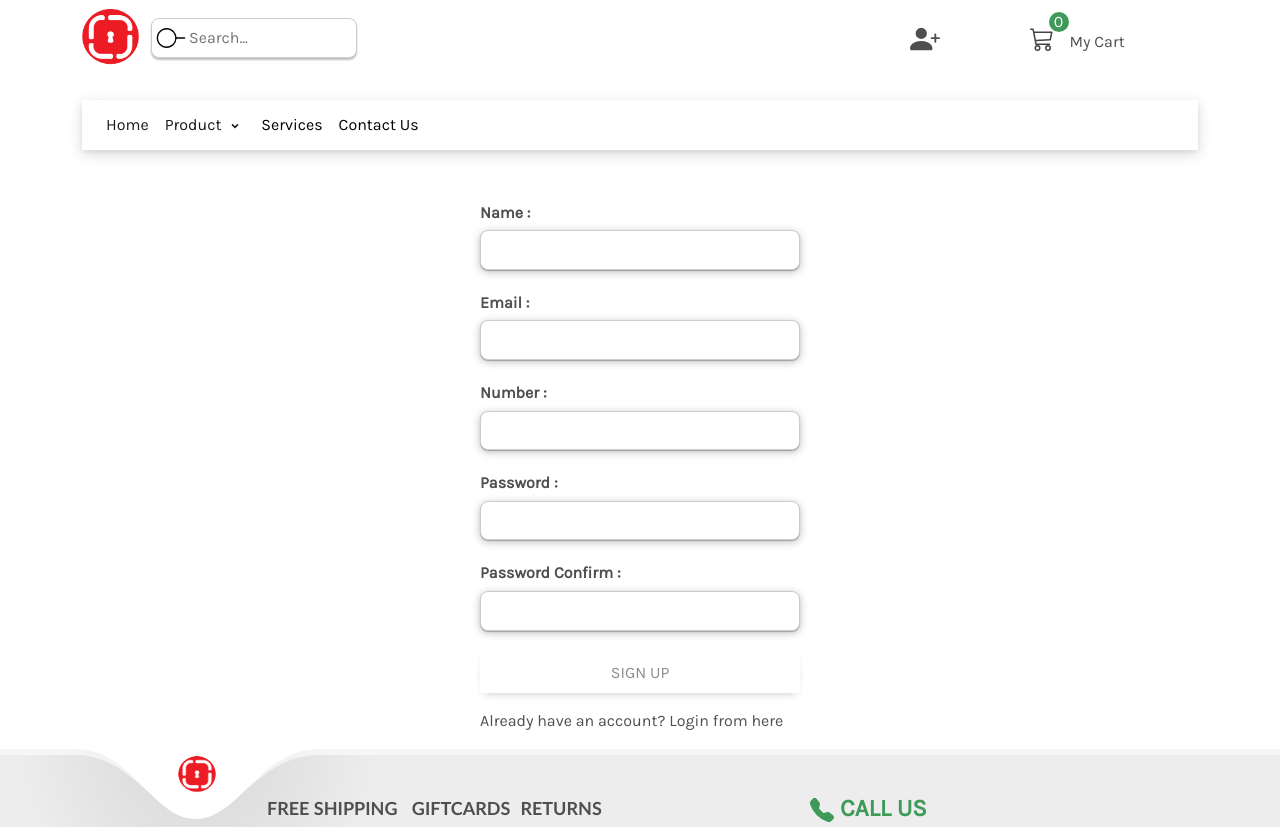
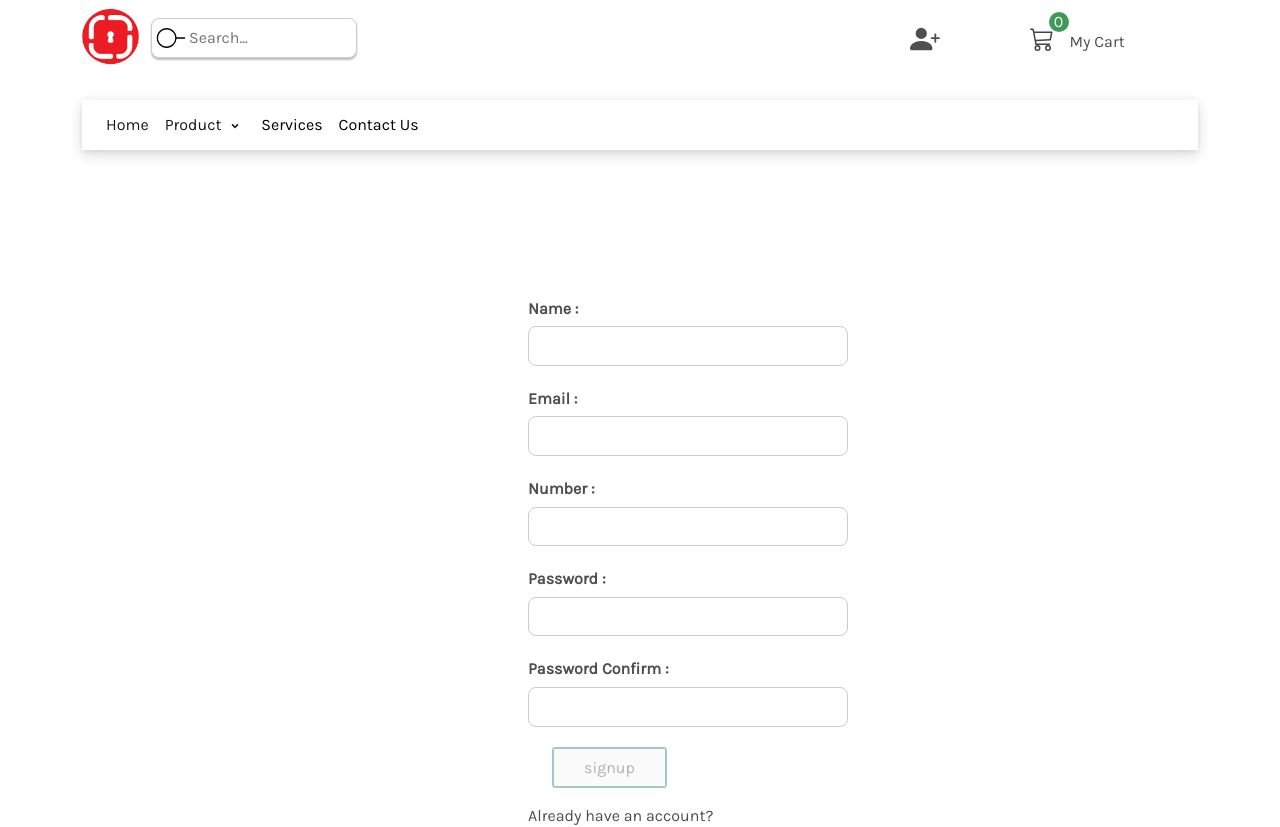
Before and after one commit to Atefeh-Masoumi/e-commercesample-template, a React (Create React App) app: page /signup in a window 1280 px wide. Shown: the top 827 px of the page. Built offline with nearby package versions, Linux system fonts and the light colour scheme.

Commit message:
inputform updated

```diff
--- a/src/common/input.css
+++ b/src/common/input.css
@@ -47,7 +47,6 @@ button {
 }
 
 .inputstyle{
-  box-shadow: rgba(0, 0, 0, 0.25) 0px 0.0625em 0.0625em, rgba(0, 0, 0, 0.25) 0px 0.125em 0.5em, rgba(255, 255, 255, 0.1) 0px 0px 0px 1px inset;
   outline: none;
   border: 0;
 }
--- a/src/component/Login/login.js
+++ b/src/component/Login/login.js
@@ -1,12 +1,12 @@
 import Input from "../../common/Input";
 import { useFormik } from "formik";
-import * as Yup from 'yup';
-import './login.css';
-import { Link,useNavigate } from "react-router-dom";
-import { useState ,useEffect} from "react";
+import * as Yup from "yup";
+import "./login.css";
+import { Link, useNavigate } from "react-router-dom";
+import { useState, useEffect } from "react";
 import { loginUser } from "../../Services/LoginService";
-import { useAuthAction,useAuth } from "../../Providers/AuthProvider";
-import {useQuery} from './../../hooks/useQuery'
+import { useAuthAction, useAuth } from "../../Providers/AuthProvider";
+import { useQuery } from "./../../hooks/useQuery";
 import { toast } from "react-toastify";
 
 // inital values for the form
@@ -17,29 +17,29 @@ const initialValues = {
 
 // Yup schema for form validation
 const validationSchema = Yup.object({
-    email: Yup.string().email("Invalid email format").required("Email is required"),
+  email: Yup.string()
+    .email("Invalid email format")
+    .required("Email is required"),
   password: Yup.string().required("password is required"),
 });
 
-
 const LoginForm = () => {
   // error state
-    const[err, setError]= useState(null);
-    const history = useNavigate()
+  const [err, setError] = useState(null);
+  const history = useNavigate();
   const query = useQuery();
-    const redirect = query.get('redirect') ||'/';
+  const redirect = query.get("redirect") || "/";
 
   // useAuthActions to dispatch actions
   const setAuth = useAuthAction();
   const userData = useAuth();
 
-    useEffect(()=>{
-        if(userData) history(redirect);
-    },[redirect,userData,history])
+  useEffect(() => {
+    if (userData) history(redirect);
+  }, [redirect, userData, history]);
 
   // submit handler
-    const onSubmit= async(values)=>{
-
+  const onSubmit = async (values) => {
     try {
       localStorage.setItem("auth token", JSON.stringify(values));
       console.log(values);
@@ -48,15 +48,13 @@ const LoginForm = () => {
       setAuth(values);
       setError(null);
       history("/");
-
     } catch (error) {
       console.log(error);
-            if(error.response && error.response.data.message)
+      if (error.response && error.response.data.message)
         setError(error.response.data.message);
       toast.error(error.response.data.message);
     }
   };
-
 
   // useFormik hook
   const formik = useFormik({
@@ -67,24 +65,43 @@ const LoginForm = () => {
   });
 
   return (
-        <div className="formContainer">
-            <form onSubmit={formik.handleSubmit}>
+    <div className="formContainer mb-8">
+      <form onSubmit={formik.handleSubmit} className="borderanimation m-5 p-5 rounded h-100">
         <Input formik={formik} name="email" label="Email" type="email" />
-                <Input formik={formik} name="password" label="Password" type='password' autocomplete="on" />
+        <Input
+          formik={formik}
+          name="password"
+          label="Password"
+          type="password"
+          autocomplete="on"
+        />
 
-                <button type="submit" disabled={!formik.isValid} className="btn primary btnlg button-addtocart" >
-                    Login
+        <button
+          type="submit"
+          disabled={!formik.isValid}
+          className="border-0 outline-none rounded borderbtn-animation"
+        >
+          <span>
+            <span>
+              <span>Login </span>
+            </span>
+          </span>
         </button>
 
-                {err&&<p style={{color:"red",marginTop:"20px"}}> {err}</p>}
+        {err && <p style={{ color: "red", marginTop: "20px" }}> {err}</p>}
 
         <Link to={`/signup`}>
-                    <p className="">Not have an Account yet? </p>
+          <button className="border-0 outline-none rounded borderbtn-animation ms-4">
+          <span>
+            <span>
+              <span>signup</span>
+            </span>
+          </span>
+          </button>
         </Link>
-
       </form>
     </div>
   );
-}
+};
 
 export default LoginForm;
--- a/src/component/Navigation/navbar.css
+++ b/src/component/Navigation/navbar.css
@@ -162,9 +162,7 @@ input[type="text"]::placeholder {
   width: 12rem;
   object-fit: cover;
 }
-.productmenu:after {
-  content: "";
-}
+
 /* stroke animation for navbar menu */
 ul.stroke  li a {
   position:relative;
--- a/src/component/SignUp/SignUp.js
+++ b/src/component/SignUp/SignUp.js
@@ -1,25 +1,29 @@
 import Input from "../../common/Input";
 import { useFormik } from "formik";
-import * as Yup from 'yup';
-import './signup.css';
-import { Link,useNavigate } from "react-router-dom";
+import * as Yup from "yup";
+import "./signup.css";
+import { Link, useNavigate } from "react-router-dom";
 import { signupUser } from "../../Services/SignUpService";
-import { useState,useEffect } from "react";
-import { useAuthAction,useAuth } from "../../Providers/AuthProvider";
-import {useQuery} from './../../hooks/useQuery'
+import { useState, useEffect } from "react";
+import { useAuthAction, useAuth } from "../../Providers/AuthProvider";
+import { useQuery } from "./../../hooks/useQuery";
 
 // inital values for the form
-const initialValues={
-    name:"",
-    email:"",
-    phoneNumber:"",
-    password:"",
-    passwordconfirm:"",
+const initialValues = {
+  name: "",
+  email: "",
+  phoneNumber: "",
+  password: "",
+  passwordconfirm: "",
 };
 // Yup schema for form validation
 const validationSchema = Yup.object({
-    name:Yup.string().required("Name is required").min(4,"Name lenght is not Valid"),
-    email:Yup.string().email("Invalid email format").required("Email is required"),
+  name: Yup.string()
+    .required("Name is required")
+    .min(4, "Name lenght is not Valid"),
+  email: Yup.string()
+    .email("Invalid email format")
+    .required("Email is required"),
   phoneNumber: Yup.string()
     .required("Phone Number is required")
     .matches(/^[0-9]{11}$/, "Invalid Phone Number")
@@ -30,47 +34,47 @@ const validationSchema = Yup.object({
       /^(?=.*\d)(?=.*[@$!%*?&])[A-Za-z\d@$!%*?&]{8,}$/,
       "Password must contain at least 8 characters,number and special character"
     ),
-    passwordconfirm:Yup.string().required("password confirmation required").oneOf([Yup.ref('password'),null], 'Password must match'),
+  passwordconfirm: Yup.string()
+    .required("password confirmation required")
+    .oneOf([Yup.ref("password"), null], "Password must match"),
 });
-
 
 const SignupForm = () => {
   // useAuthActions to dispatch actions and useAuth to get the auth state
-    const setAuth=useAuthAction();
+  const setAuth = useAuthAction();
   const history = useNavigate();
   // useQuery hook to get the query params and redirect
   const query = useQuery();
-     const redirect = query.get('redirect') || "/";
+  const redirect = query.get("redirect") || "/";
 
   // error state
-    const [error, setError]=useState(null);
+  const [error, setError] = useState(null);
   const userData = useAuth();
 
   // useEffect to check if the user is already logged in
-    useEffect(()=>{
-        if(userData) history(redirect);
-    },[redirect,userData,history]);
+  useEffect(() => {
+    if (userData) history(redirect);
+  }, [redirect, userData, history]);
 
   // submit handler
-    const onSubmit= async(values)=>{
-        const {name,email,phoneNumber,password} = values;
-        const userData={
+  const onSubmit = async (values) => {
+    const { name, email, phoneNumber, password } = values;
+    const userData = {
       name,
       email,
       phoneNumber,
       password,
     };
     try {
-           const {data}= await signupUser(userData);
+      const { data } = await signupUser(userData);
       setAuth(data);
       localStorage.setItem("auth token", JSON.stringify(data));
       console.log(data);
       setError(null);
       history(redirect);
-
     } catch (error) {
       console.log(error);
-            if(error.response && error.response.data.message)
+      if (error.response && error.response.data.message)
         setError(error.response.data.message);
     }
   };
@@ -84,22 +88,50 @@ const SignupForm = () => {
   });
   return (
     <div className="formContainer">
-            <form onSubmit={formik.handleSubmit} >
+      <form
+        onSubmit={formik.handleSubmit}
+        className="borderanimation m-5 p-5 rounded h-100"
+      >
         <Input formik={formik} name="name" label="Name" />
         <Input formik={formik} name="email" label="Email" type="email" />
 
-                <Input  formik={formik} name="phoneNumber" label="Number" type="tel"/>
-                <Input  formik={formik} name="password" label="Password" type='password' autocomplete="on"/>
-                <Input  formik={formik} name="passwordconfirm" label="Password Confirm" type='password'/>
-                <button type="submit" disabled={!formik.isValid} className="btn primary btnsg" > Sign Up</button>
-                {error&&<p className="error" > {error}</p>}
+        <Input formik={formik} name="phoneNumber" label="Number" type="tel" />
+        <Input
+          formik={formik}
+          name="password"
+          label="Password"
+          type="password"
+          autocomplete="on"
+        />
+        <Input
+          formik={formik}
+          name="passwordconfirm"
+          label="Password Confirm"
+          type="password"
+        />
+        <button
+          type="submit"
+          disabled={!formik.isValid}
+          className=" border-0 outline-none rounded borderbtn-animation ms-4"
+        >
+
+            <span>
+              <span>
+                <span>signup</span>
+              </span>
+            </span>
+          </button>
+
+        {error && <p className="error"> {error}</p>}
 
         <Link to={`/login?redirect=${redirect}`}>
-                    <p className="alreadylogin">Already have an account? Login from here</p>
+          <p className="alreadylogin">
+            Already have an account? Login from here
+          </p>
         </Link>
       </form>
     </div>
   );
-}
+};
 
 export default SignupForm;
--- a/src/component/Slider/slider.scss
+++ b/src/component/Slider/slider.scss
@@ -51,3 +51,150 @@
     height:5px;
     border-radius: 5px;
 }
+
+
+
+
+// Mixin for shadow button with block sliding up
+@mixin btn-border-slide($color, $hoverColor, $borderWidth, $time) {
+    $easing: cubic-bezier(0.4, 0, 0.2, 1);
+
+    position: relative;
+
+    display: inline-block;
+    padding: 0.5em 2em;
+
+    cursor: pointer;
+    overflow: hidden;
+
+    &:before,
+    &:after {
+      content: "";
+      position: absolute;
+      left: 0;
+
+      height: $borderWidth;
+      width: 100%;
+
+      background-color: $color;
+    }
+
+    &:before {
+      top: 0;
+    }
+
+    &:after {
+      bottom: 0;
+    }
+
+    &:hover {
+
+      & > * {
+
+        & > * {
+
+          &:before,
+          &:after {
+            transform: translate3d(0, 0, 0);
+          }
+
+          & > * {
+            &:before,
+            &:after {
+              transform: translate3d(0, 0, 0);
+            }
+          }
+        }
+      }
+    }
+
+    & > * {
+
+      &:before,
+      &:after {
+        content: "";
+        position: absolute;
+        top: 0;
+
+        height: 100%;
+        width: $borderWidth;
+
+        background-color: $color;
+      }
+
+      &:before {
+        left: 0;
+      }
+
+      &:after {
+        right: 0;
+      }
+
+      & > * {
+
+        &:before,
+        &:after {
+          content: "";
+          position: absolute;
+          left: 0;
+          z-index: 9;
+
+          height: $borderWidth;
+          width: 100%;
+
+          background-color: $hoverColor;
+        }
+
+        &:before {
+          top: 0;
+
+          transform: translate3d(-105%, 0, 0);
+          transition: transform $time $easing;
+        }
+
+        &:after {
+          bottom: 0;
+
+          transform: translate3d(105%, 0, 0);
+          transition: transform $time $easing;
+        }
+
+        & > * {
+
+          &:before,
+          &:after {
+            content: "";
+            position: absolute;
+            top: 0;
+            z-index: 9;
+
+            height: 100%;
+            width: $borderWidth;
+
+            background-color: $hoverColor;
+          }
+
+          &:before {
+            left: 0;
+
+            transform: translate3d(0, 105%, 0);
+            transition: transform $time $easing;
+          }
+
+          &:after {
+            right: 0;
+
+            transform: translate3d(0, -105%, 0);
+            transition: transform $time $easing;
+          }
+        }
+      }
+    }
+  }
+
+  // Start of styling
+
+
+  .borderbtn-animation {
+    @include btn-border-slide( #a2c7c4, #3f9a59, 2px, 0.8s);
+  }
--- a/src/pages/ContactUsPage/contactus.css
+++ b/src/pages/ContactUsPage/contactus.css
@@ -270,10 +270,10 @@ textarea {
     width: 25%;
     padding: 2em;
     background-repeat: no-repeat;
-    background-image:   linear-gradient(to right, #C9C9C9 100%, #C9C9C9 100%),
-                        linear-gradient(to bottom, #C9C9C9 100%, #C9C9C9 100%),
-                        linear-gradient(to right, #C9C9C9 100%, #C9C9C9 100%),
-                        linear-gradient(to bottom, #C9C9C9 100%, #C9C9C9 100%);
+    background-image:   linear-gradient(to right, #3f9a59 100%, #3f9a59 100%),
+                        linear-gradient(to bottom, #3f9a59 100%, #3f9a59 100%),
+                        linear-gradient(to right, #3f9a59 100%, #3f9a59 100%),
+                        linear-gradient(to bottom, #3f9a59 100%, #3f9a59 100%);
     background-size:    100% 3px,
                         3px 100%,
                         100% 3px,
```
Lines whose indentation alone changed are shown as unchanged.
